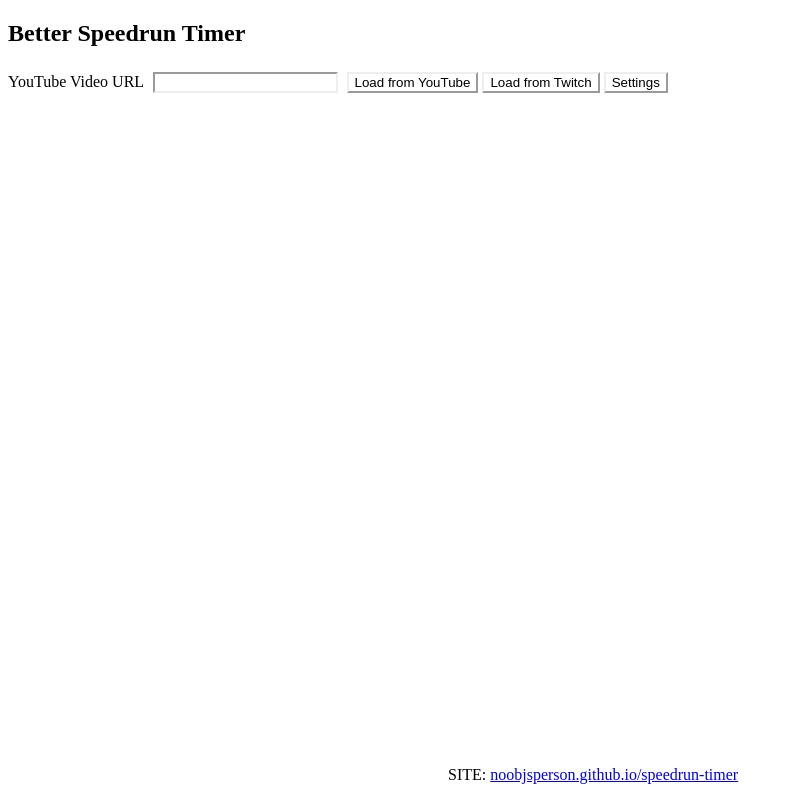
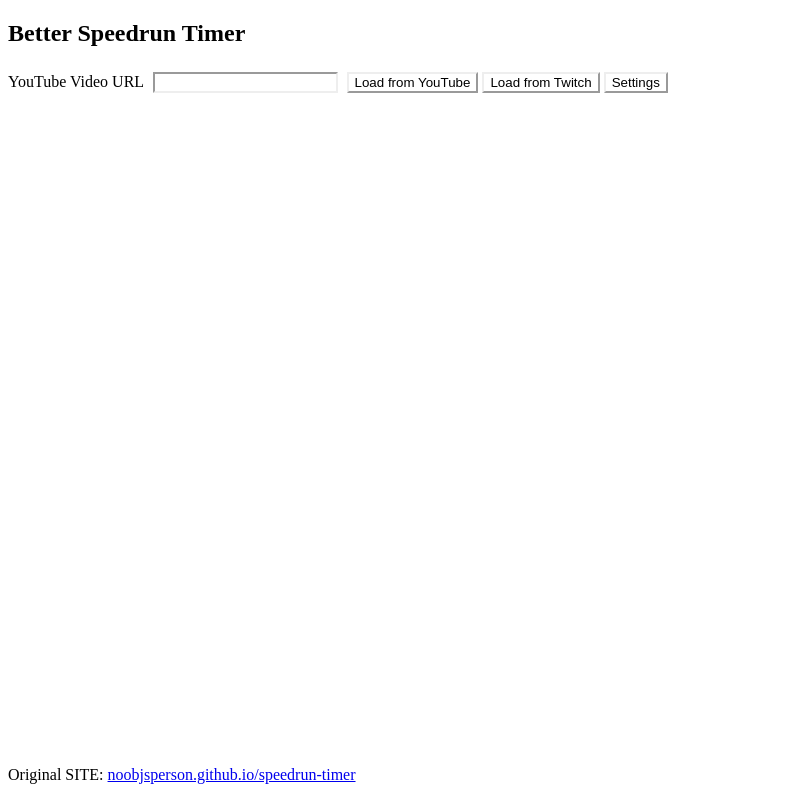
Before and after one commit to badonyt/speedrun-timer-application, a website: page src/index.html in a window 1280 px wide. Shown: the whole page, without its empty margins (0-791 px from the left). Drawn offline with Linux system fonts and the light colour scheme.

Commit message:
Just made it site the bottom left of the page
Gonna make it in the middle later...

Ignore the cargo.toml change

```diff
--- a/src/index.html
+++ b/src/index.html
@@ -38,13 +38,9 @@
   <button onclick="window.location.href = 'settings.html'" id="settingsbutton">Settings</button>
 
 
-<div style="width: 300px  ;
-height: auto;
-position: fixed;
-bottom: 0px;
-left: 35%;">
-  <p>SITE: <a href="https://noobjsperson.github.io/speedrun-timer/">noobjsperson.github.io/speedrun-timer</a></p>
-</div>
+
+  <p style="position: absolute;bottom: 0;">Original SITE: <a href="https://noobjsperson.github.io/speedrun-timer/">noobjsperson.github.io/speedrun-timer</a></p>
+
 
 
 
```
